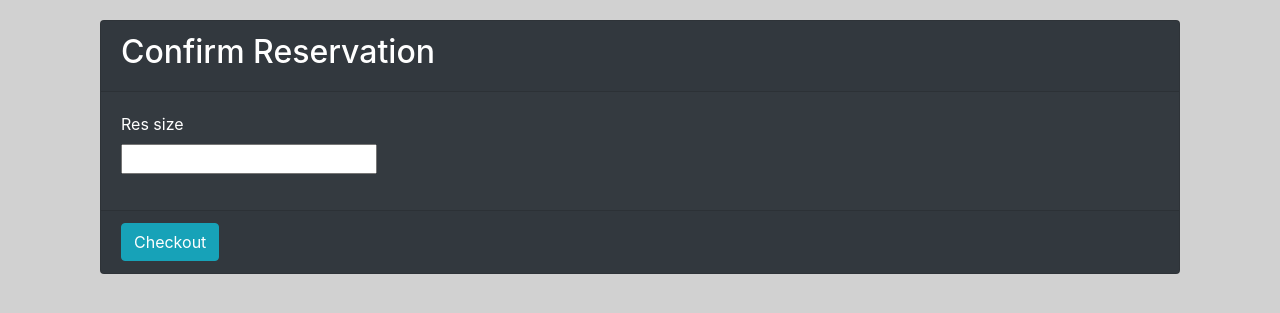
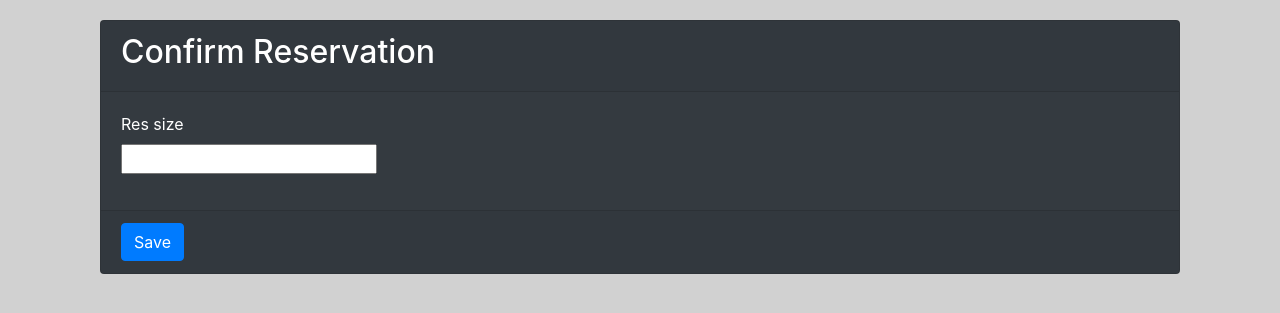
Before and after one commit to cleif/ISQA8210-Assignment5, a Django app: page /parksystemapp/parkprop/00000000-0000-0000-0000-000000000001/reserve_create in a window 1280 px wide. Shown: the part 56-369 px from the top of the page. Run offline with Django 3.2, Linux system fonts and the light colour scheme; a user stored in the database is signed in; tables that the repository leaves empty hold one stand-in row (values such as "Sample post"); some libraries are stand-ins or nearby versions.

Commit message:
Update reservation.html

```diff
--- a/parksystemapp/templates/reservation.html
+++ b/parksystemapp/templates/reservation.html
@@ -11,9 +11,10 @@
 
         </div>
         <div class="card-footer">
-            <script src="https://api.ravepay.co/flwv3-pug/getpaidx/api/flwpbf-inline.js"></script>
-            <button type="button" onClick="payWithRave()" align="center" class="save btn btn-info">Checkout</button>
-        </div>
+            <button type="submit" align="center" class="save btn btn-primary">Save</button>
+           <!--  <script src="https://api.ravepay.co/flwv3-pug/getpaidx/api/flwpbf-inline.js"></script> -->
+<!--             <button type="button" onClick="payWithRave()" align="center" class="save btn btn-info">Checkout</button>
+ -->        </div>
         </form>
     </div>
     </div>
```
